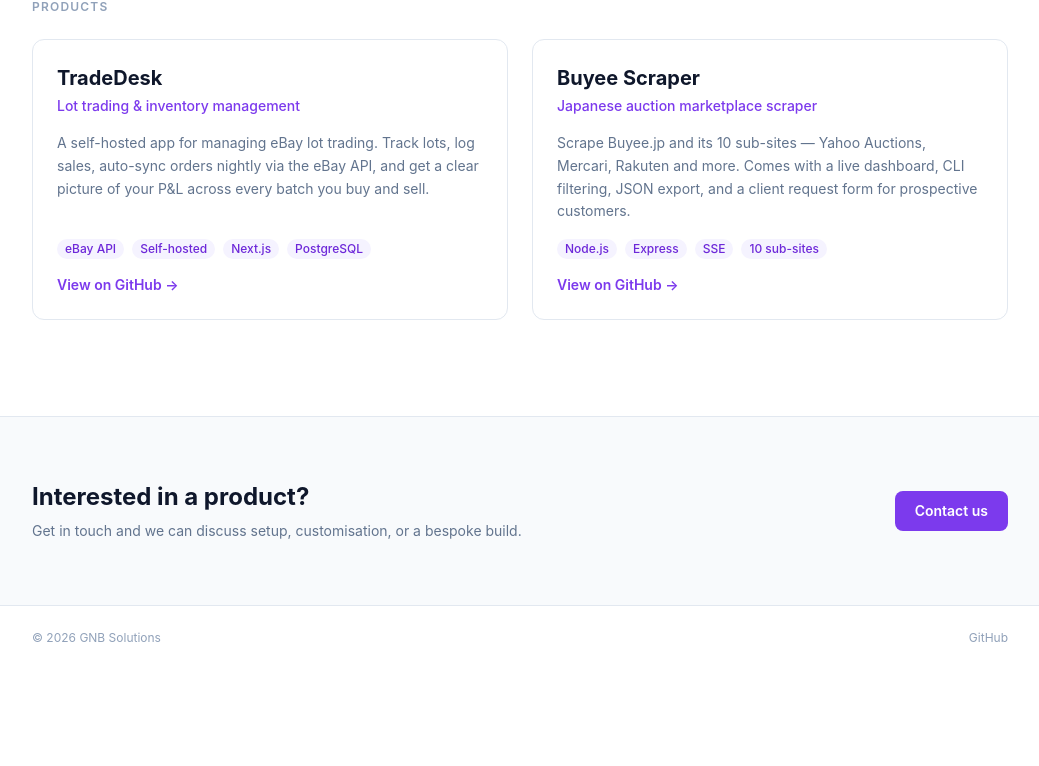
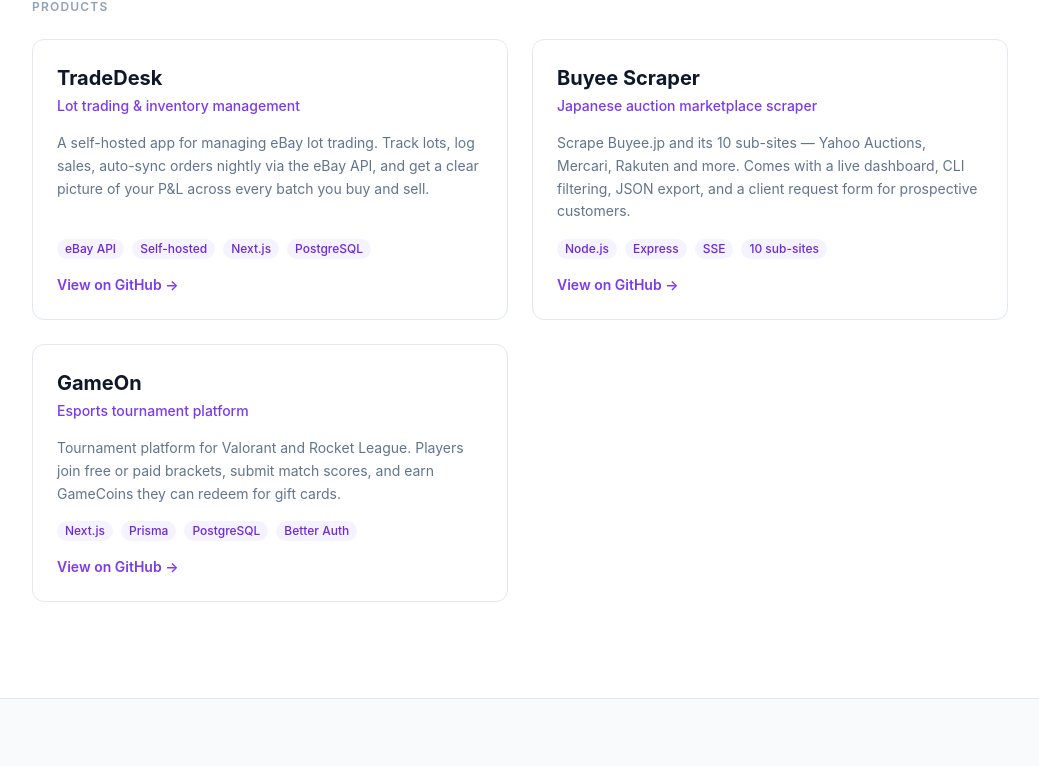
Before and after one commit to GNB-Solutions/website, a Next.js app: page / in a window 1280 px wide. Shown: the part 466-1232 px from the top of the page, without its empty margins (120-1159 px from the left). Before the commit the page ends 1136 px from the top, so only its background shows below. Built offline with nearby package versions, Linux system fonts and the light colour scheme.

Commit message:
GameOn Added To Products Page; Valorant and Rocket League tournament platform with brackets, score submission, and GameCoins

```diff
--- a/app/page.tsx
+++ b/app/page.tsx
@@ -17,6 +17,15 @@
       "Scrape Buyee.jp and its 10 sub-sites — Yahoo Auctions, Mercari, Rakuten and more. Comes with a live dashboard, CLI filtering, JSON export, and a client request form for prospective customers.",
     tags: ["Node.js", "Express", "SSE", "10 sub-sites"],
     href: "https://github.com/GNB-Solutions/buyee-scraper",
+    cta: "View on GitHub",
+  },
+  {
+    name: "GameOn",
+    tagline: "Esports tournament platform",
+    description:
+      "Tournament platform for Valorant and Rocket League. Players join free or paid brackets, submit match scores, and earn GameCoins they can redeem for gift cards.",
+    tags: ["Next.js", "Prisma", "PostgreSQL", "Better Auth"],
+    href: "https://github.com/GNB-Solutions/game-on",
     cta: "View on GitHub",
   },
 ];
```
